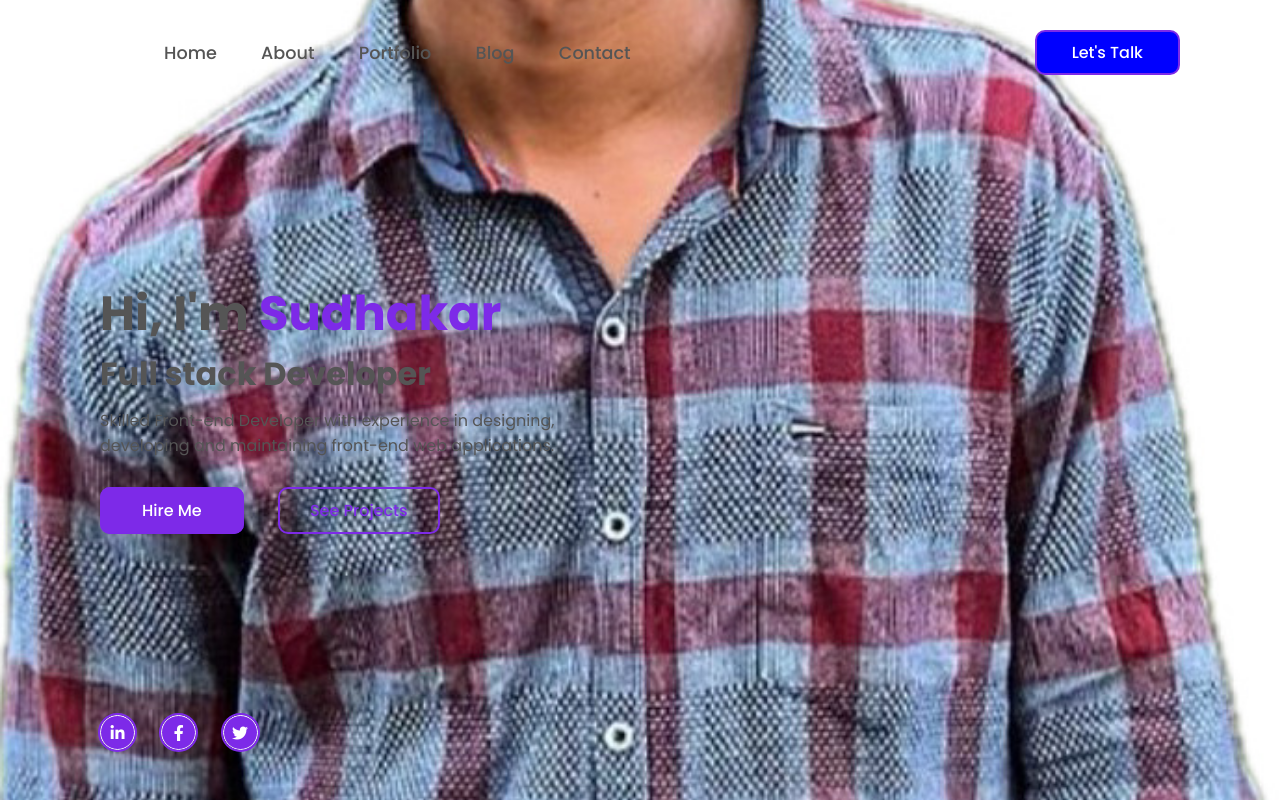
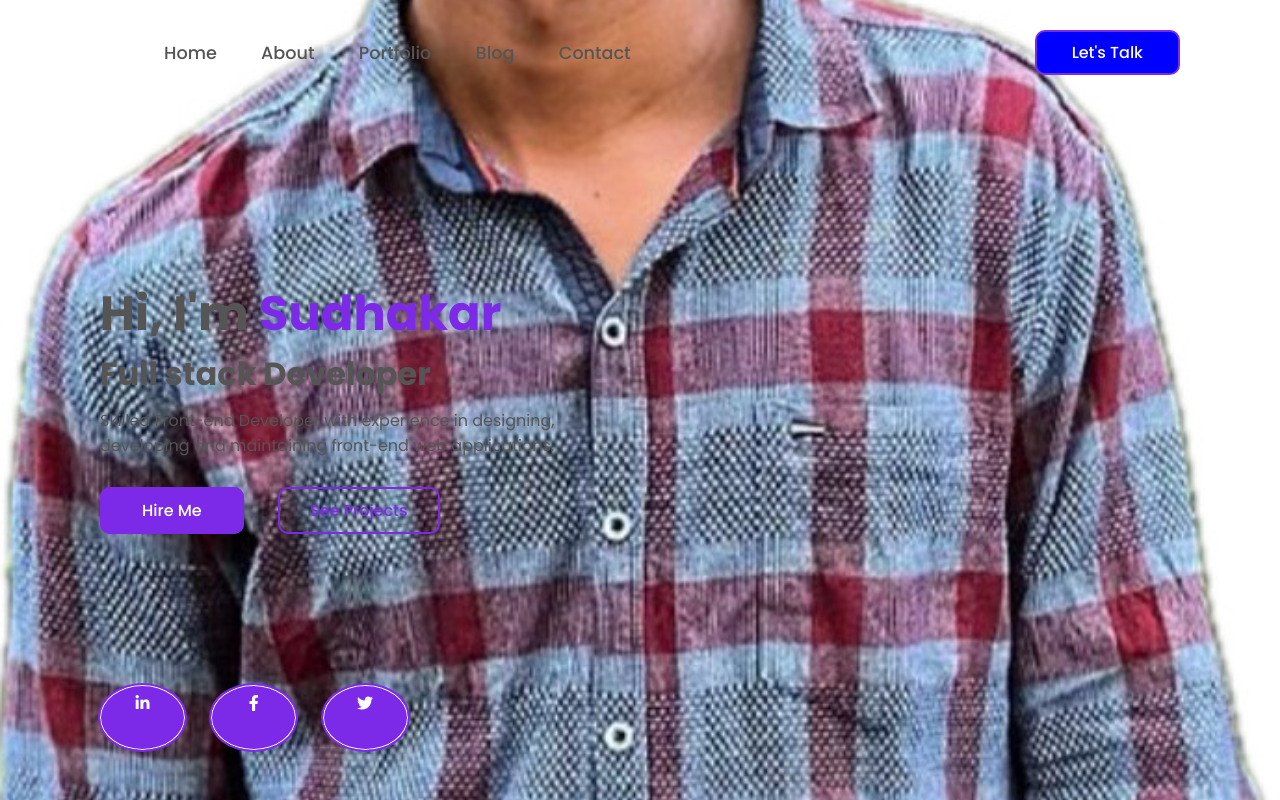
Before and after one commit to sudhakar672/resume, a plain HTML site: page index.html in a window 1280 px wide. Drawn offline with Linux system fonts and the light colour scheme.

Commit message:
Update style.css

```diff
--- a/style.css
+++ b/style.css
@@ -130,8 +130,8 @@ header {
 
 .social-icons a {
     display: inline-block;
-    width: 35px;
-    height: 35px;
+    width: 85px;
+    height: 65px;
     background: #7d2ae8;
     border-radius: 50%;
     margin-right: 22px;
```
